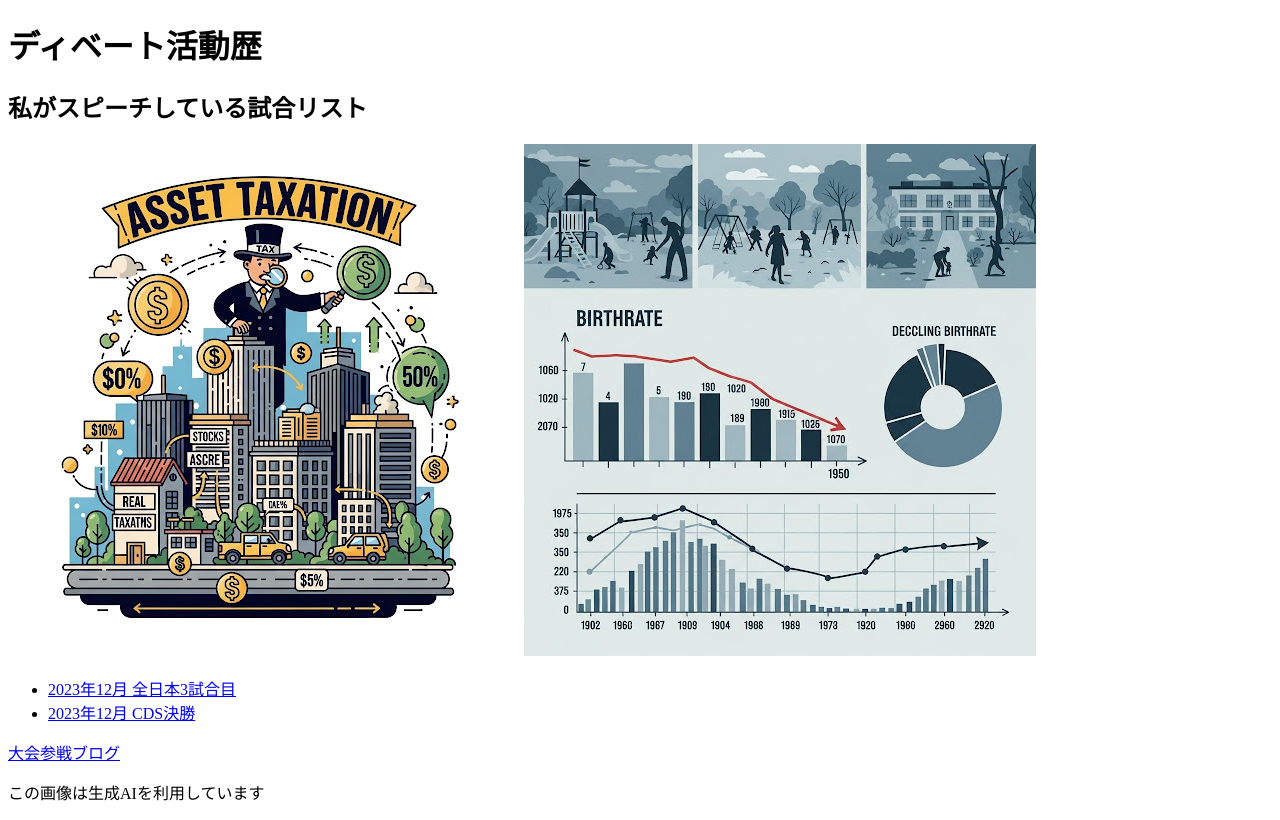
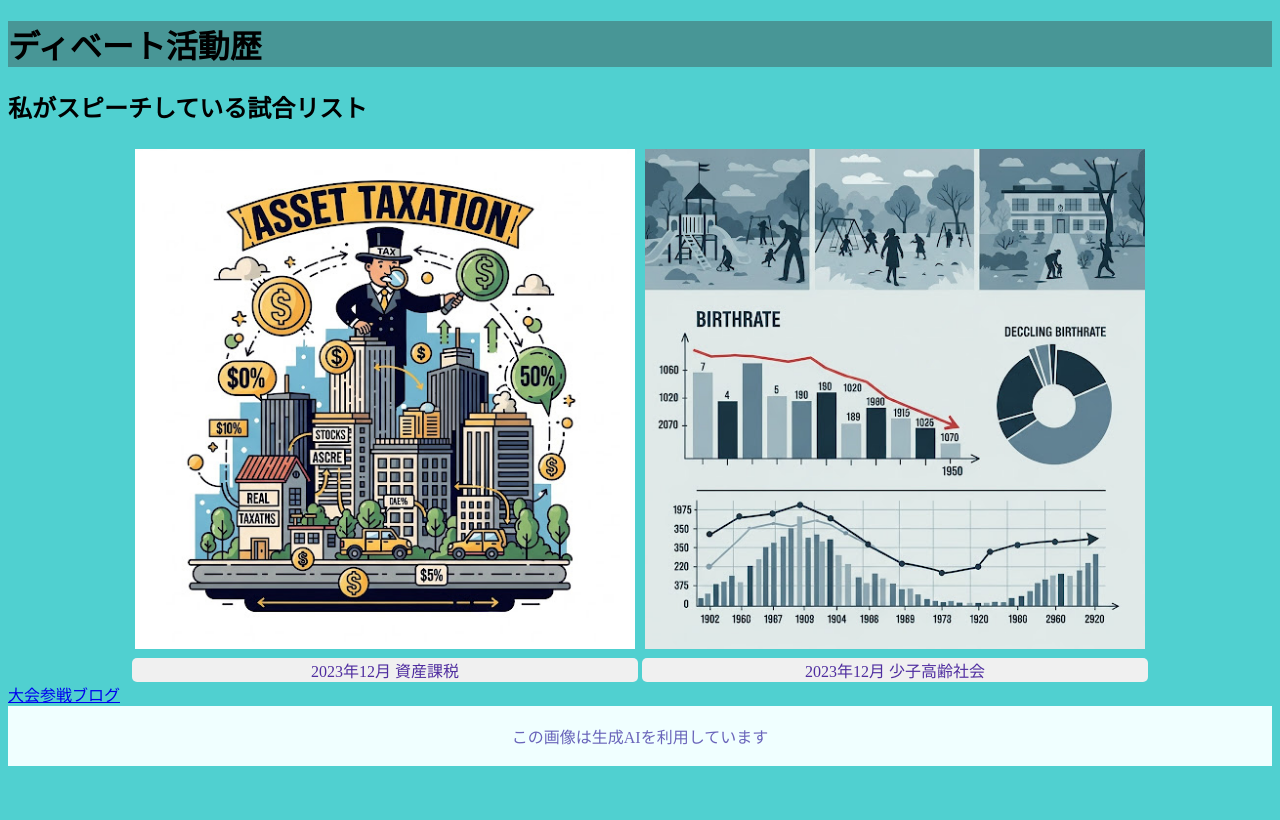
Before and after one commit to Molecule-MK/test, a plain HTML site: page index.html in a window 1280 px wide. Drawn offline with Linux system fonts and the light colour scheme.

Commit message:
Add files via upload

```diff
--- a/index.html
+++ b/index.html
@@ -1,28 +1,37 @@
 <!DOCTYPE html>
 <html lang="ja">
+
 <head>
     <meta charset="UTF-8">
     <title>ディベート活動歴</title>
+    <link rel="stylesheet" href="style.css">
 </head>
+
 <header>
     <h1>ディベート活動歴</h1>
 </header>
 
-<main>
-<h2>私がスピーチしている試合リスト</h2>
-<img src="images/asset_taxation.jpg" alt="資産課税">
-<img src="images/aging.jpg" alt="少子高齢社会">
-<ul>
-    <li><a href="https://www.youtube.com/watch?v=u2tjJHHlUpE">2023年12月 全日本3試合目</a></li>
-    <li><a href="https://www.youtube.com/watch?v=z6ZxcaNhojk">2023年12月 CDS決勝</a></li>
-</ul>
-</main>
+<div>
+    <h2>私がスピーチしている試合リスト</h2>
+    <div class="image-row">
+        <div class="image-item">
+        <a href="https://www.youtube.com/watch?v=u2tjJHHlUpE">
+            <img src="images/asset_taxation.jpg" alt="資産課税"></a>
+            <p>2023年12月 資産課税</p>
+        </div>
+        <div class="image-item">
+        <a href="https://www.youtube.com/watch?v=z6ZxcaNhojk">
+            <img src="images/aging.jpg" alt="少子高齢社会"></a>
+            <p>2023年12月 少子高齢社会</p>
+        </div>
+</div>
 
-<aside>
+<div>
     <a href="https://note.com/good_auk220">大会参戦ブログ</a>
-</aside>
+</div>
 
 <footer>
     <p>この画像は生成AIを利用しています</p>
 </footer>
+
 </html>
--- /dev/null
+++ b/style.css
@@ -0,0 +1,33 @@
+@charset "UTF-8";
+body {
+    background-color: #50d0d0;
+}
+h1 {
+    background-color: #489696;
+}
+.image-row {
+    display: flex;
+    justify-content: center;
+}
+.image-item {
+    text-align: center;
+}
+.image-row img{
+    width: 500px;
+    height: 500px;
+    margin: 5px;
+}
+.image-row .image-item p {
+    background-color: #f0f0f0;
+    color: #502ea0;
+    border-radius: 5px;
+    margin: 0 2px;
+}
+p {
+    color: rgba(73, 63, 170, 0.808);
+}
+footer {
+    background-color: azure;
+    padding: 2px 10px;
+    text-align: center;
+}
```
